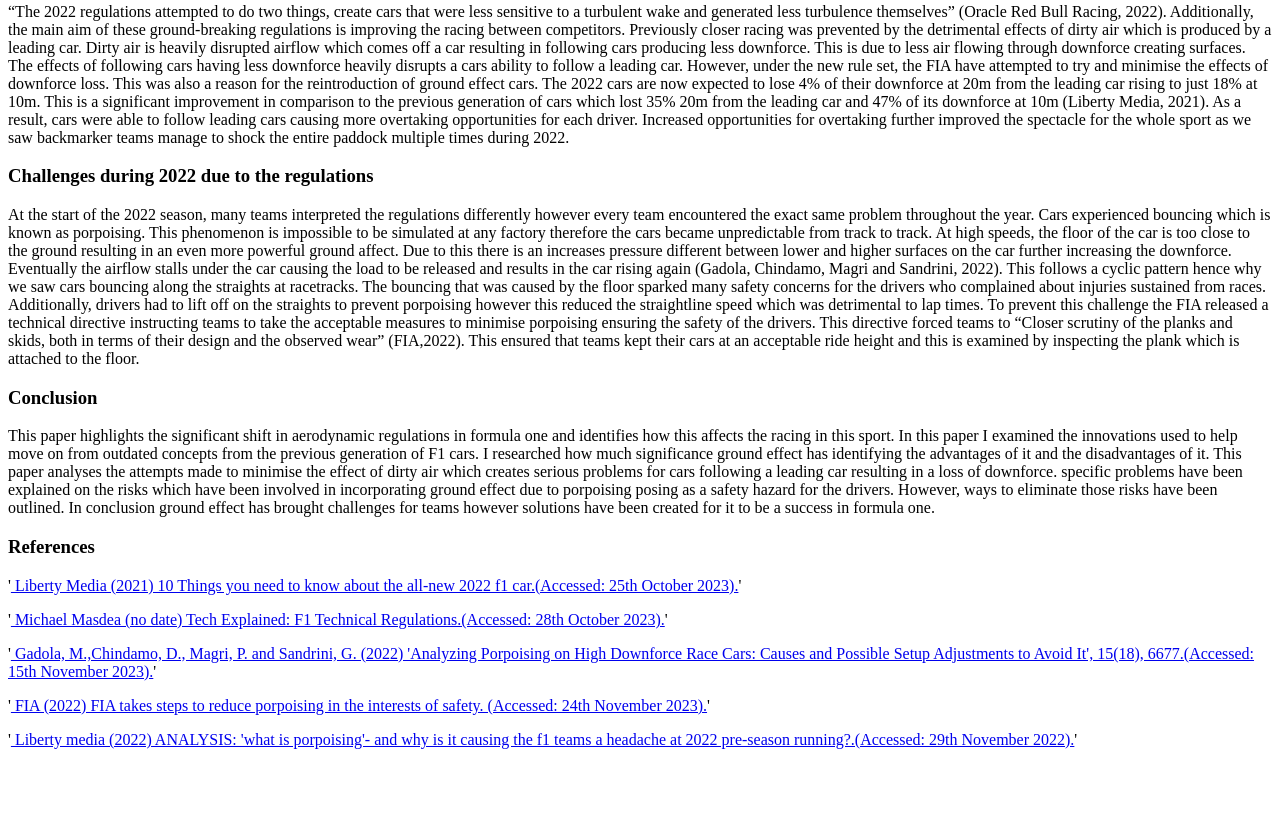
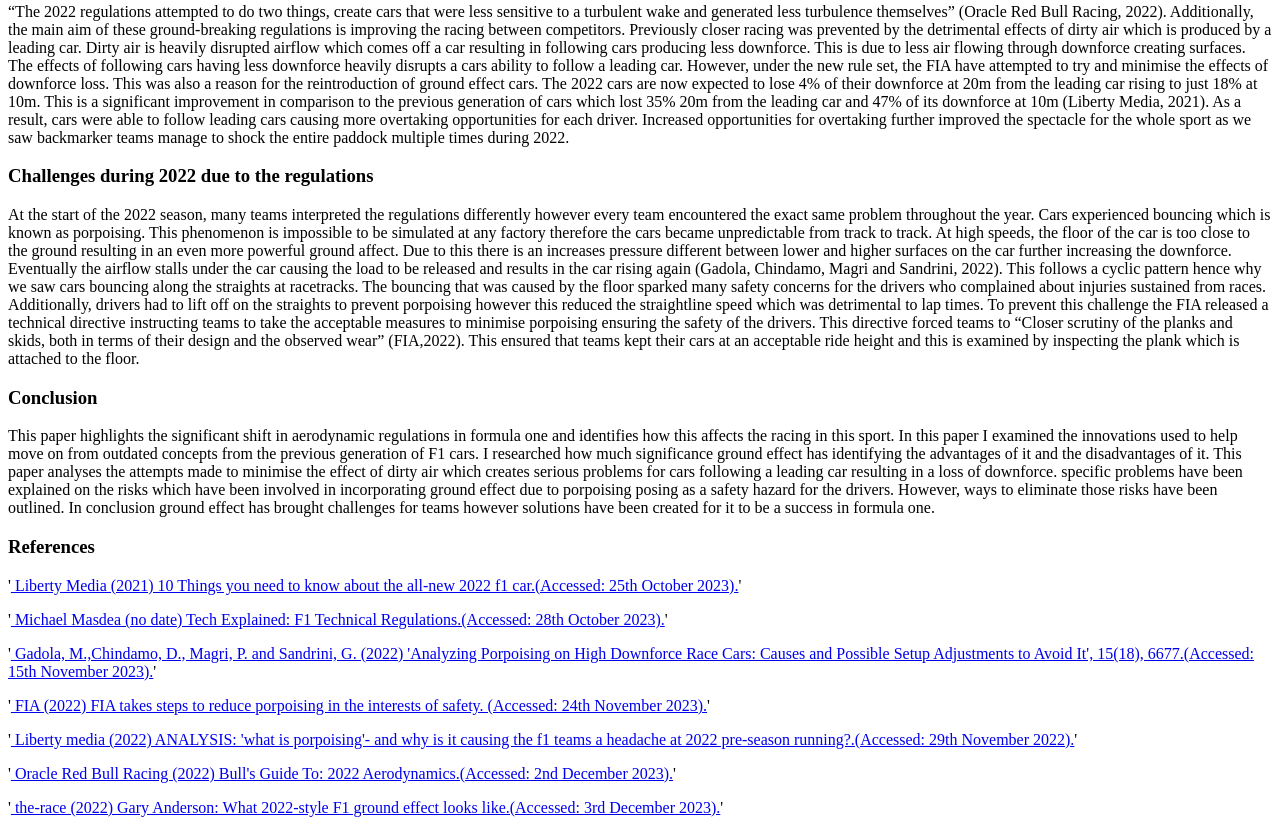
Before and after one commit to FEPSFY6756394/FY6756394, a plain HTML site: page index.html in a window 1280 px wide. Shown: the part 1306-2139 px from the top of the page. Before the commit the page ends 2071 px from the top, so only its background shows below. Drawn offline with Linux system fonts and the light colour scheme.

Commit message:
Update index.html

```diff
--- a/index.html
+++ b/index.html
@@ -100,6 +100,12 @@
         <p>
          '<a href="https://www.formula1.com/en/latest/article.analysis-what-is-porpoising-and-why-is-it-causing-the-f1-teams-a-headache-at.6O93LlvFMyY81L9LfSutcS.html "> Liberty media (2022) ANALYSIS: 'what is porpoising'- and why is it causing the f1 teams a headache at 2022 pre-season running?.(Accessed: 29th November 2022).<a/a>'
       </p>
+            <p>
+         '<a href="https://www.redbullracing.com/int-en/bulls-guide-to-2022-aerodynamics"> Oracle Red Bull Racing (2022) Bull's Guide To: 2022 Aerodynamics.(Accessed: 2nd December 2023).<a/a>'
+      </p>
+               <p>
+         '<a href="https://www.the-race.com/formula-1/gary-anderson-what-2022-style-f1-ground-effect-looks-like/ "> the-race (2022) Gary Anderson: What 2022-style F1 ground effect looks like.(Accessed: 3rd December 2023).<a/a>'
+      </p>
        </p7>
 
 
```
